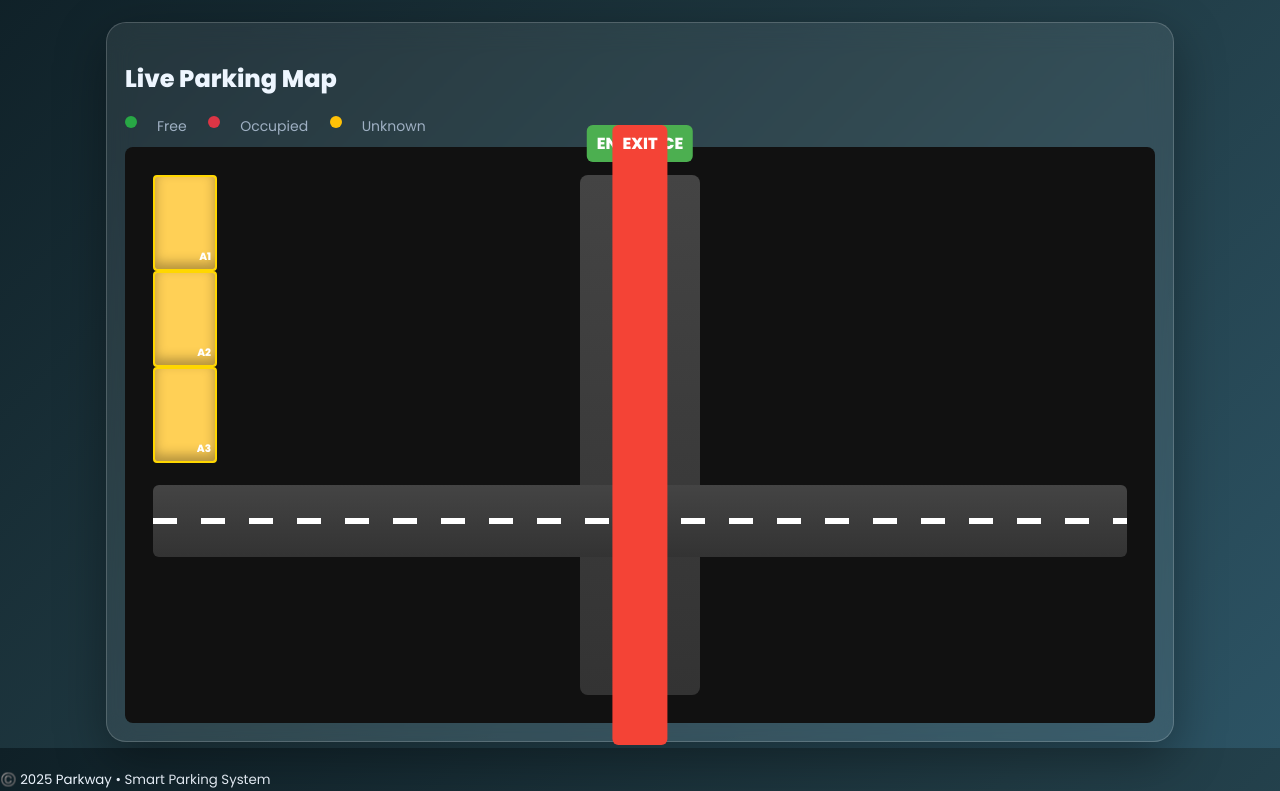
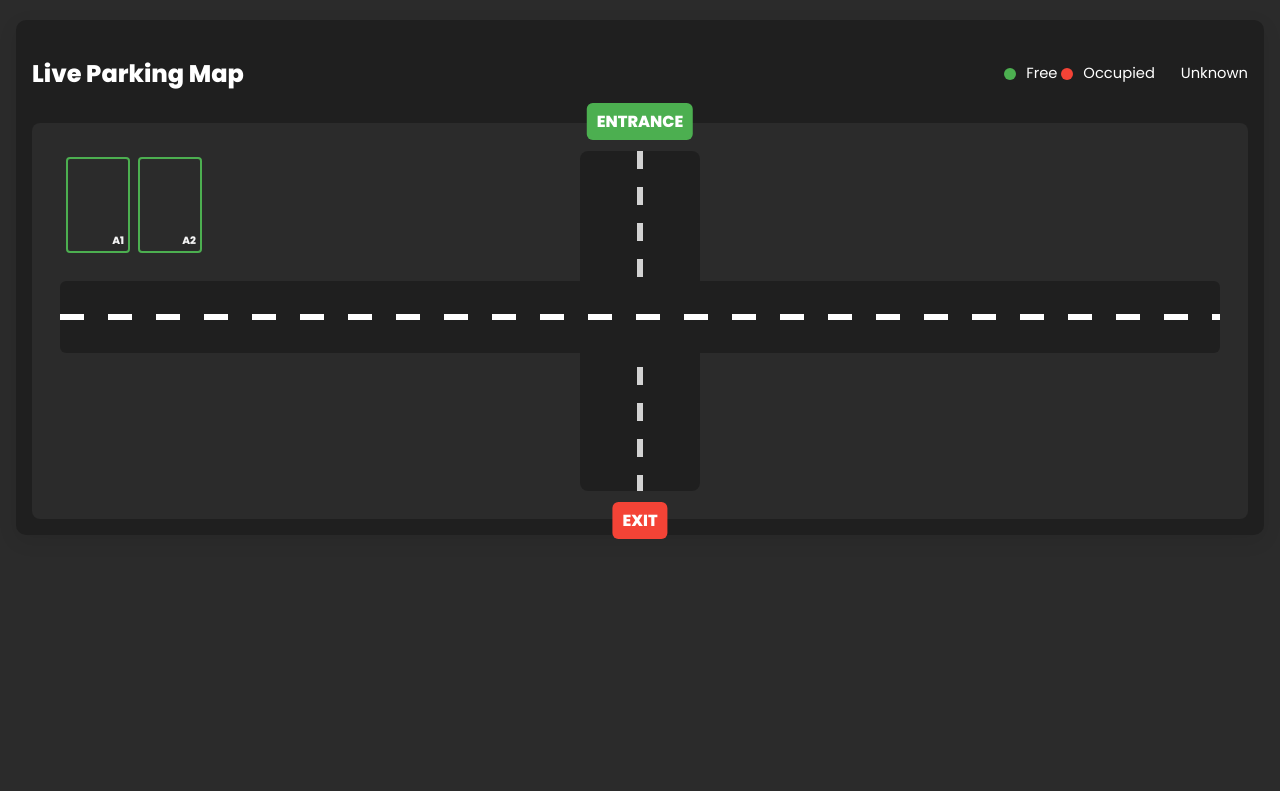
Before and after one commit to patshivm/ParkWay, a website: page map.html in a window 1280 px wide. Shown: the part 52-843 px from the top of the page. After the commit the page ends 800 px from the top, so only its background shows below. Drawn offline with Linux system fonts and the light colour scheme; no server answers.

Commit message:
Update map.html

```diff
--- a/map.html
+++ b/map.html
@@ -1,26 +1,170 @@
 <!DOCTYPE html>
 <html lang="en">
 <head>
-<meta charset="utf-8"/>
-<meta name="viewport" content="width=device-width, initial-scale=1"/>
+<meta charset="utf-8" />
+<meta name="viewport" content="width=device-width,initial-scale=1" />
 <title>Parkway • Parking Map</title>
 <link href="https://fonts.googleapis.com/css2?family=Poppins:wght@400;600;800&display=swap" rel="stylesheet">
-<link rel="stylesheet" href="style.css">
 <style>
-/* Map-specific asphalt and slot styling */
-.lot-grid {
-  display:grid; grid-template-columns:1fr 120px 1fr; grid-template-rows:auto 72px auto 72px auto;
-  gap:22px; position:relative; padding:28px; border-radius:8px; background:#111;
+:root{
+  --asphalt: #2b2b2b;
+  --asphalt-dark: #1f1f1f;
+  --slot-border: #ffd700; /* yellow lines */
+  --road-width: 120px;
+  --hroad-height: 72px;
+  --gutter: 22px;
 }
-.slot { width:64px; height:96px; border:2px solid #FFD700; border-radius:4px; position:relative; box-shadow: inset 0 -6px 12px rgba(0,0,0,0.3); }
-.slot.free { background:#24ff6d; } .slot.occupied { background:#ff5252; } .slot.unknown { background:#ffd056; }
-.slot-number { position:absolute; bottom:4px; right:4px; font-size:.65rem; color:#fff; }
-.vertical-road { grid-column:2 / 3; grid-row:1 / 6; background:linear-gradient(#444,#333); border-radius:8px; position:relative; }
-.vertical-road::after { content:""; position:absolute; left:50%; top:0; width:6px; height:100%; background:repeating-linear-gradient(to bottom, #fff 0 18px, transparent 18px 36px); transform:translateX(-50%);}
-.hroad { grid-column:1 / 4; height:72px; background:linear-gradient(#444,#333); position:relative; border-radius:6px; }
-.hroad::before { content:""; position:absolute; left:0; top:50%; width:100%; height:6px; background:repeating-linear-gradient(to right, #fff 0 24px, transparent 24px 48px); transform:translateY(-50%);}
-.entrance, .exit { position:absolute; top:-22px; left:50%; transform:translateX(-50%); background:#4CAF50;color:#fff;padding:6px 10px;border-radius:6px;font-weight:700;}
-.exit { bottom:-22px; background:#F44336; }
+
+*{box-sizing:border-box;}
+body{
+  margin:0;
+  font-family:"Poppins",sans-serif;
+  background:var(--asphalt);
+  color:#fff;
+}
+
+header.topbar{
+  background:#222;
+  color:#b32b2b;
+  padding:.6rem 1.75rem;
+  display:flex;
+  align-items:center;
+  justify-content:space-between;
+}
+header.topbar a{color:#70afbb;text-decoration:none;margin-left:.6rem}
+
+.container{
+  max-width:1400px;
+  margin:1.75rem auto;
+  padding:0 1rem;
+}
+
+.panel{
+  background:var(--asphalt-dark);
+  border-radius:10px;
+  padding:1rem;
+  box-shadow:0 6px 20px rgba(0,0,0,0.08);
+}
+
+.panel-head{display:flex;justify-content:space-between;align-items:center;margin-bottom:12px}
+.legend{font-size:0.92rem}
+.legend .dot{display:inline-block;width:12px;height:12px;border-radius:50%;margin-right:6px;vertical-align:middle}
+.free{background:#4CAF50}.reserved{background:#FFC107}.occupied{background:#F44336}
+
+.lot-grid{
+  display:grid;
+  grid-template-columns: 1fr var(--road-width) 1fr;
+  grid-template-rows: auto var(--hroad-height) auto var(--hroad-height) auto;
+  gap: var(--gutter);
+  position:relative;
+  padding:28px;
+  border-radius:8px;
+  background: var(--asphalt);
+}
+
+/* Roads */
+.vertical-road{
+  grid-column:2 / 3;
+  grid-row:1 / 6;
+  background: linear-gradient(var(--asphalt-dark),var(--asphalt-dark));
+  border-radius:8px;
+  position:relative;
+  display:flex;
+  align-items:center;
+  justify-content:center;
+  z-index:2;
+}
+.vertical-road::after{
+  content:"";
+  position:absolute;
+  left:50%;
+  top:0;
+  transform:translateX(-50%);
+  width:6px;
+  height:100%;
+  background-image: repeating-linear-gradient(
+    to bottom,
+    #fff 0 18px,
+    transparent 18px 36px
+  );
+  opacity:0.8;
+}
+.hroad{
+  grid-column:1 / 4;
+  height:var(--hroad-height);
+  background: linear-gradient(var(--asphalt-dark),var(--asphalt-dark));
+  position:relative;
+  border-radius:6px;
+  z-index:2;
+}
+.hroad::before{
+  content:"";
+  position:absolute;
+  left:0;
+  top:50%;
+  transform:translateY(-50%);
+  height:6px;
+  width:100%;
+  background-image: repeating-linear-gradient(
+    to right,
+    #fff 0 24px,
+    transparent 24px 48px
+  );
+}
+
+/* Parking Slots */
+.band{
+  display:flex;
+  flex-direction:column;
+  gap:14px;
+  padding:6px 6px;
+}
+.park-row{
+  display:flex;
+  gap:8px;
+  align-items:center;
+  justify-content:flex-start;
+}
+.slot{
+  width:64px;
+  height:96px;
+  background:var(--asphalt-dark);
+  border:2px solid var(--slot-border);
+  border-radius:4px;
+  color:#fff;
+  font-weight:700;
+  display:flex;
+  align-items:flex-end;
+  justify-content:flex-end;
+  position:relative;
+  z-index:3;
+}
+.slot-number{
+  font-size:.65rem;
+  opacity:0.95;
+  padding:2px 4px;
+}
+
+/* Slot Colors (dynamic) */
+.slot.free{background:#2b2b2b;border-color:#4CAF50}
+.slot.occupied{background:#2b2b2b;border-color:#F44336}
+.slot.unknown{background:#2b2b2b;border-color:#FFD700}
+
+/* Entrance & Exit Labels */
+.entrance, .exit{
+  position:absolute;
+  padding:6px 10px;
+  border-radius:6px;
+  font-weight:700;
+  z-index:5;
+}
+.entrance{top:-20px; left:50%; transform:translateX(-50%); background:#4CAF50;}
+.exit{bottom:-20px; left:50%; transform:translateX(-50%); background:#F44336;}
+
+@media (max-width:900px){
+  .lot-grid{grid-template-columns: 1fr 96px 1fr; padding:18px}
+  .slot{width:52px;height:82px}
+}
 </style>
 </head>
 <body>
@@ -37,30 +181,28 @@
 </header>
 
 <main class="container">
-  <section class="panel glass">
+  <section class="panel">
     <div class="panel-head">
       <h2>Live Parking Map</h2>
       <div class="legend">
-        <span class="dot free"></span> Free &nbsp;
-        <span class="dot occupied"></span> Occupied &nbsp;
+        <span class="dot free"></span> Free
+        <span class="dot occupied"></span> Occupied
         <span class="dot unknown"></span> Unknown
       </div>
     </div>
 
-    <div class="lot-grid" id="parkingLot">
+    <div class="lot-grid" role="region" aria-label="Parking lot map">
       <div class="vertical-road"></div>
 
-      <!-- Top-left band -->
-      <div class="band" style="grid-column:1/2;grid-row:1/2">
+      <!-- Example Band -->
+      <div class="band" style="grid-column:1 / 2; grid-row:1 / 2;">
         <div class="park-row">
-          <div class="slot unknown" id="A1"><span class="slot-number">A1</span></div>
-          <div class="slot unknown" id="A2"><span class="slot-number">A2</span></div>
-          <div class="slot unknown" id="A3"><span class="slot-number">A3</span></div>
+          <div class="slot free" id="A1"><span class="slot-number">A1</span></div>
+          <div class="slot free" id="A2"><span class="slot-number">A2</span></div>
         </div>
       </div>
 
-      <!-- Horizontal road -->
-      <div class="hroad" style="grid-column:1/4; grid-row:2/3;"></div>
+      <div class="hroad" style="grid-column:1 / 4; grid-row:2 / 3;"></div>
 
       <div class="entrance">ENTRANCE</div>
       <div class="exit">EXIT</div>
@@ -72,25 +214,24 @@
 async function fetchSlots() {
   try {
     const res = await fetch("/api/parking");
-    if (!res.ok) throw new Error("Network response not OK");
     const data = await res.json();
     for (const id in data) {
-      const el = document.getElementById(id);
-      if(!el) continue;
-      el.classList.remove("free","occupied","unknown");
-      if(data[id]==="EMPTY") el.classList.add("free");
-      else if(data[id]==="OCCUPIED") el.classList.add("occupied");
-      else el.classList.add("unknown");
+      const slotEl = document.getElementById(id);
+      if(slotEl){
+        slotEl.classList.remove("free","occupied","unknown");
+        if(data[id] === "EMPTY") slotEl.classList.add("free");
+        else if(data[id] === "OCCUPIED") slotEl.classList.add("occupied");
+        else slotEl.classList.add("unknown");
+      }
     }
-  } catch(err){ console.error(err); }
+  } catch(err) {
+    console.error(err);
+  }
 }
+
+// Fetch every second
 setInterval(fetchSlots,1000);
 fetchSlots();
 </script>
-
-<footer class="site-footer">
-  <small>©️ <span id="year"></span> Parkway • Smart Parking System</small>
-</footer>
-<script>document.getElementById('year').textContent = new Date().getFullYear();</script>
 </body>
 </html>
```
